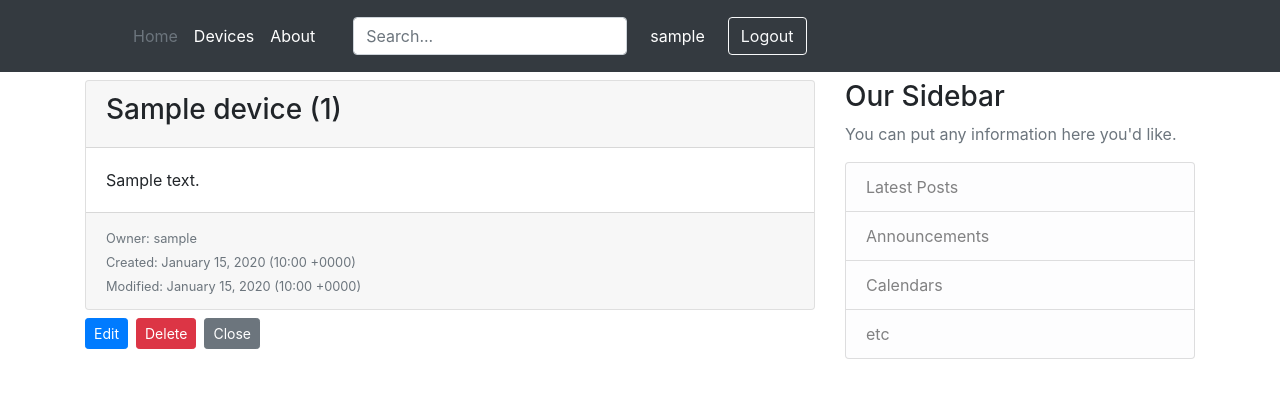
After one commit to vvp117/tell-me-when-service, a Django app: page /devices/1/ in a window 1280 px wide. The commit adds this page. Shown: the top 398 px of the page. Run offline with Django 3.2, Linux system fonts and the light colour scheme; a user stored in the database is signed in; tables that the repository leaves empty hold one stand-in row (values such as "Sample post"); some libraries are stand-ins or nearby versions.

Commit message:
feat(devices): add CRUD for Devices

```diff
--- a/backend/apps/devices/models.py
+++ b/backend/apps/devices/models.py
@@ -1,5 +1,7 @@
 from django.db import models
+from django.urls import reverse
 from django.contrib.auth.models import User
+
 
 class Device(models.Model):
     id = models.BigAutoField(primary_key=True)
@@ -11,3 +13,6 @@
 
     def __str__(self) -> str:
         return f'{self.name} ({self.id})'
+
+    def get_absolute_url(self):
+        return reverse('devices-item', kwargs={"pk": self.pk})
--- /dev/null
+++ b/backend/apps/devices/templates/devices/device_detail.html
@@ -0,0 +1,37 @@
+{% extends 'main/base.html' %}
+{% load tz %}
+
+{% load crispy_forms_tags %}
+
+{% block content %}
+
+    <article class="card">
+        <div class="card-header">
+            <h3>{{ device.name }} ({{ device.id }})</h3>
+        </div>
+        <div class="card-body">
+            <p class="card-text">{{ device.description }}</p>
+            {% comment %} <a href="#" class="btn btn-primary">Go somewhere</a> {% endcomment %}
+        </div>
+        <div class="card-footer text-muted">
+            {% localtime on %}
+            <div><small class="card-text">Owner: {{ device.owner }}</small></div>
+            <div><small class="card-text">Created: {{ device.create_date|date:"F d, Y (H:i O)" }}</small></div>
+            <div><small class="card-text">Modified: {{ device.modified_date|date:"F d, Y (H:i O)" }}</small></div>
+            {% endlocaltime %}
+        </div>
+    </article>
+
+    <div class="btn-toolbar mt-2" role="toolbar">
+        <div class="btn-group mr-2" role="group">
+            <a class="btn btn-sm btn-primary" href="{% url 'devices-edit' device.pk %}">Edit</a>
+        </div>
+        <div class="btn-group mr-2" role="group">
+            <a class="btn btn-sm btn-danger" href="{% url 'devices-del' device.pk %}">Delete</a>
+        </div>
+        <div class="btn-group mr-2" role="group">
+            <a class="btn btn-sm btn-secondary" href="{% url 'devices-list' %}">Close</a>
+        </div>
+    </div>
+
+{% endblock content %}
--- a/backend/apps/devices/urls.py
+++ b/backend/apps/devices/urls.py
@@ -3,5 +3,14 @@
 
 
 urlpatterns = [
-    path('', views.devices_list, name='devices-list'),
+    path('',
+         views.DeviceListView.as_view(), name='devices-list'),
+    path('<int:pk>/',
+         views.DeviceDetailView.as_view(), name='devices-item'),
+    path('new/',
+         views.DeviceCreateView.as_view(), name='devices-new'),
+    path('<int:pk>/edit/',
+         views.DeviceUpdateView.as_view(), name='devices-edit'),
+    path('<int:pk>/del/',
+         views.DeviceDeleteView.as_view(), name='devices-del'),
 ]
--- a/backend/apps/devices/views.py
+++ b/backend/apps/devices/views.py
@@ -1,4 +1,15 @@
 from django.shortcuts import render
+from django.contrib.auth.mixins import (
+    LoginRequiredMixin as LoginReq,
+    UserPassesTestMixin as UserPass,
+)
+from django.views.generic import (
+    ListView,
+    DetailView,
+    CreateView,
+    UpdateView,
+    DeleteView,
+)
 from .models import Device
 
 
@@ -8,3 +19,52 @@
         'devices': Device.objects.all()
     }
     return render(request, 'devices/index.html', context)
+
+
+def check_owner(view):
+    device = view.get_object()
+    return device.owner == view.request.user
+
+
+class DeviceListView(LoginReq, ListView):
+    model = Device
+    template_name = 'devices/index.html'  # <app/<model>_<viewtype>.html
+    context_object_name = 'devices'
+    # ordering = ['-create_date']
+
+    def get_queryset(self):
+        return Device.objects.filter(
+            owner=self.request.user
+        ).order_by('-create_date')
+
+
+class DeviceDetailView(LoginReq, UserPass, DetailView):
+    model = Device
+
+    def test_func(self):
+        return check_owner(self)
+
+
+class DeviceCreateView(LoginReq, CreateView):
+    model = Device
+    fields = ['name', 'description']
+
+    def form_valid(self, form):
+        form.instance.owner = self.request.user
+        return super().form_valid(form)
+
+
+class DeviceUpdateView(LoginReq, UserPass, UpdateView):
+    model = Device
+    fields = ['name', 'description']
+
+    def test_func(self):
+        return check_owner(self)
+
+
+class DeviceDeleteView(LoginReq, UserPass, DeleteView):
+    model = Device
+    success_url = '/devices/'
+
+    def test_func(self):
+        return check_owner(self)
--- a/backend/main/templates/main/base.html
+++ b/backend/main/templates/main/base.html
@@ -52,7 +52,7 @@
     </header>
 
     <main role="main" class="container">
-    <div class="row">
+    <div class="row mt-2">
         <div class="col-md-8">
         {% if messages %}
           {% for message in messages %}
```
Also changed, not shown: backend/apps/devices/templates/devices/device_confirm_delete.html (added, +22 -0 lines), backend/apps/devices/templates/devices/device_form.html (added, +23 -0 lines), backend/apps/devices/templates/devices/index.html (+15 -7 lines).
